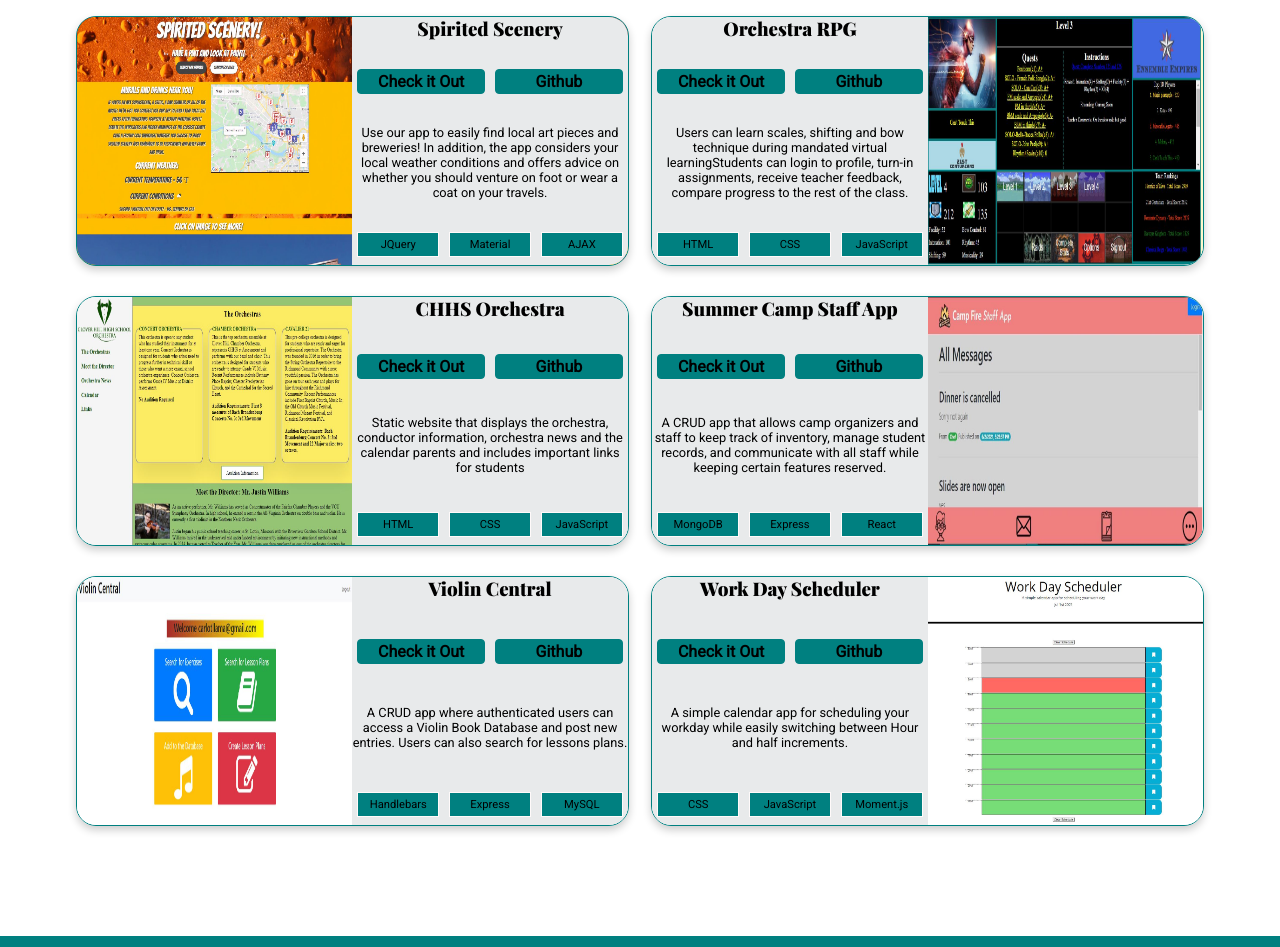
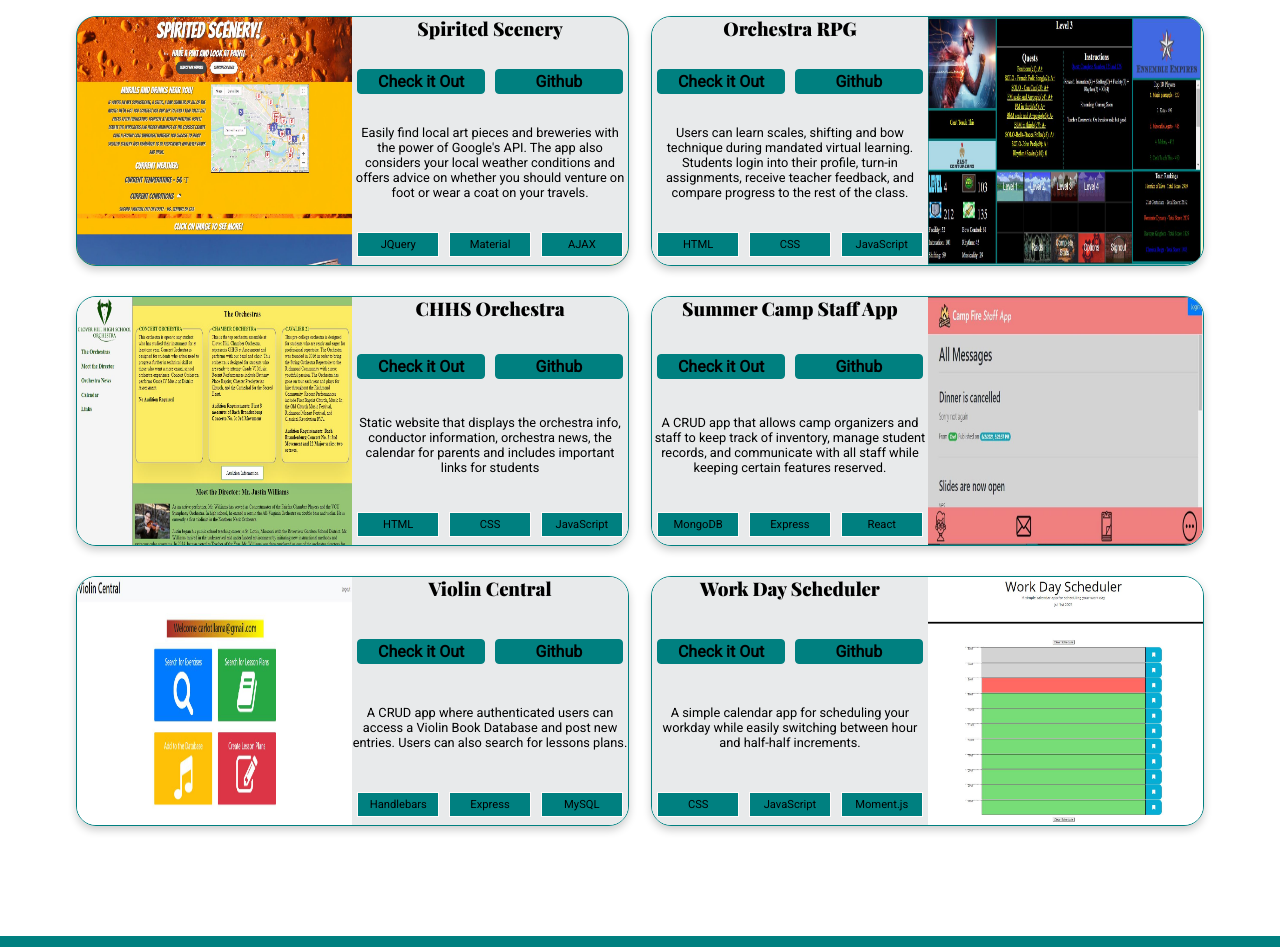
Before and after one commit to justinwilliamsrva/react-portfolio, a React (Create React App) app: page / in a window 1280 px wide. Shown: the part 1320-2267 px from the top of the page. Built offline with nearby package versions, Linux system fonts and the light colour scheme.

Commit message:
feat: fixed mispellings on project descriptions

```diff
--- a/src/Projects/ProjectList.js
+++ b/src/Projects/ProjectList.js
@@ -6,7 +6,7 @@ const projects = [
     id: 1,
     title: "Spirited Scenery",
     description:
-      "Use our app to easily find local art pieces and breweries! In addition, the app considers your local weather conditions and offers advice on whether you should venture on foot or wear a coat on your travels.",
+      "Easily find local art pieces and breweries with the power of Google's API. The app also considers your local weather conditions and offers advice on whether you should venture on foot or wear a coat on your travels.",
     img: "/Spirted.JPG",
     techs: ["JQuery", "Material", "AJAX"],
     link: "https://justinwilliamsrva.github.io/Spirited-Scenery/",
@@ -16,7 +16,7 @@ const projects = [
     id: 2,
     title: "Orchestra RPG",
     description:
-      "Users can learn scales, shifting and bow technique during mandated virtual learningStudents can login to profile, turn-in assignments, receive teacher feedback, compare progress to the rest of the class.",
+      "Users can learn scales, shifting and bow technique during mandated virtual learning. Students login into their  profile, turn-in assignments, receive teacher feedback, and compare progress to the rest of the class.",
     img: "rpg-photo.JPG",
     techs: ["HTML", "CSS", "JavaScript"],
     link: "https://cavorch.org/orchestra/rpg.html",
@@ -27,7 +27,7 @@ const projects = [
     id: 3,
     title: "CHHS Orchestra",
     description:
-      "Static website that displays the orchestra, conductor information, orchestra news and the calendar  parents and includes important links for students",
+      "Static website that displays the orchestra info, conductor information, orchestra news, the calendar for parents and includes important links for students",
     img: "cavorch.JPG",
     techs: ["HTML", "CSS", "JavaScript"],
     link: "https://cavorch.org/",
@@ -57,7 +57,7 @@ const projects = [
     id: 6,
     title: "Work Day Scheduler",
     description:
-      "A simple calendar app for scheduling your workday while easily switching between Hour and half increments. ",
+      "A simple calendar app for scheduling your workday while easily switching between hour and half-half increments. ",
     img: "workday.JPG",
     techs: ["CSS", "JavaScript", "Moment.js"],
     link: "https://justinwilliamsrva.github.io/dailyscheduler/",
```
